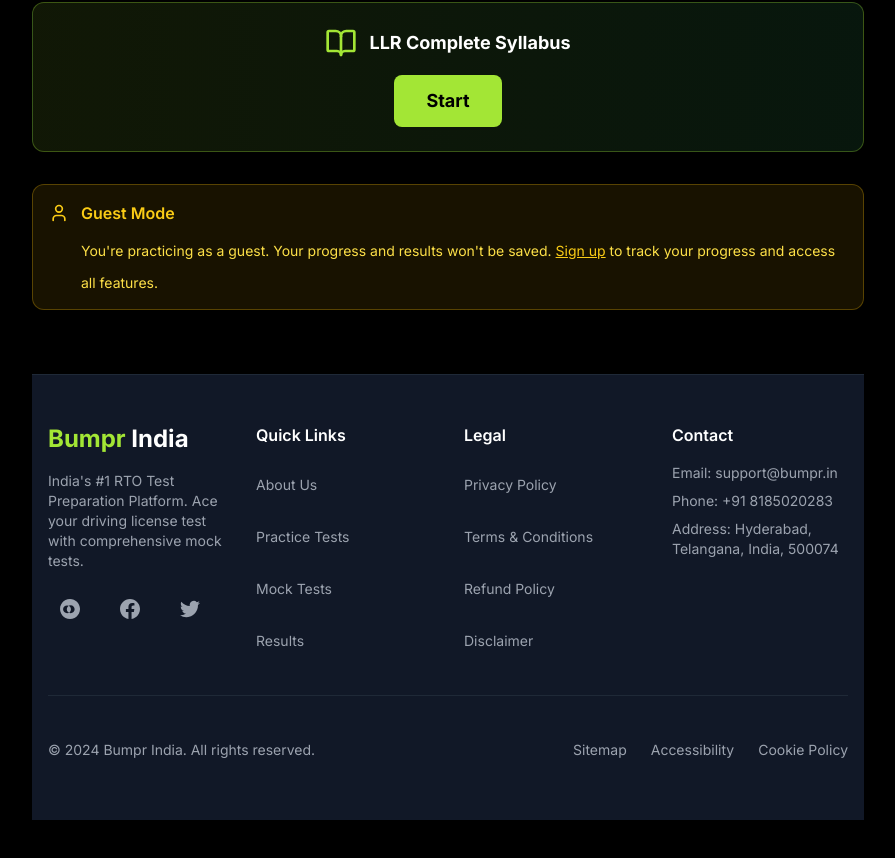
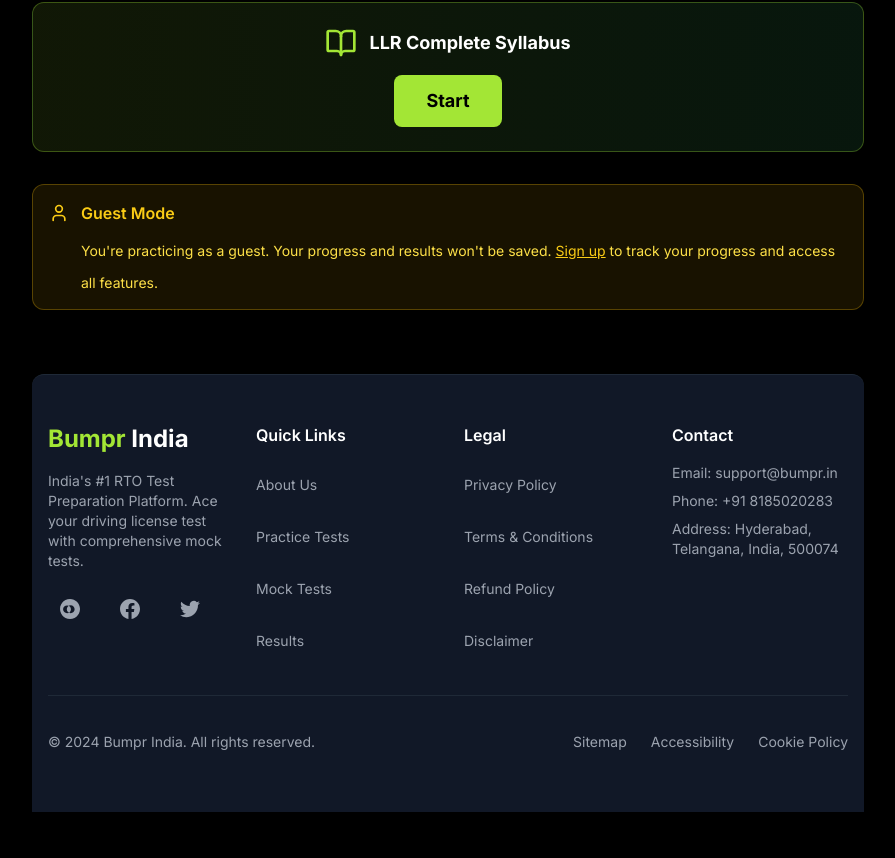
Before and after one commit to gopikiranspam/bumprweb, a React (Vite) app: page /guest-practice in a window 1280 px wide. Shown: the part 909-1767 px from the top of the page, without its empty margins (192-1087 px from the left). Built offline with nearby package versions, Linux system fonts and the light colour scheme; no server answers.

Commit message:
Fix Footer Alignment Issues

```diff
--- a/src/pages/GuestPracticeSelectionPage.tsx
+++ b/src/pages/GuestPracticeSelectionPage.tsx
@@ -188,11 +188,11 @@ export const GuestPracticeSelectionPage: React.FC = () => {
         </div>
 
         {/* Professional Footer */}
-        <footer className="bg-gray-900 border-t border-gray-800 mt-12 sm:mt-16">
+        <footer className="bg-gray-900 border-t border-gray-800 mt-12 sm:mt-16 rounded-t-xl">
           <div className="max-w-6xl mx-auto px-4 py-8 sm:py-12">
             <div className="grid grid-cols-1 sm:grid-cols-2 lg:grid-cols-4 gap-6 sm:gap-8">
               {/* Company Info */}
-              <div className="space-y-3 sm:space-y-4">
+              <div className="space-y-3 sm:space-y-4 text-left">
                 <div className="flex items-center space-x-2">
                   <span className="text-xl sm:text-2xl font-bold">
                     <span className="text-lime-400">Bumpr</span> <span className="text-white">India</span>
@@ -239,7 +239,7 @@ export const GuestPracticeSelectionPage: React.FC = () => {
               </div>
 
               {/* Quick Links */}
-              <div className="space-y-3 sm:space-y-4">
+              <div className="space-y-3 sm:space-y-4 text-left">
                 <h3 className="text-white font-semibold text-sm sm:text-base">Quick Links</h3>
                 <ul className="space-y-1 sm:space-y-2">
                   <li>
@@ -266,7 +266,7 @@ export const GuestPracticeSelectionPage: React.FC = () => {
               </div>
 
               {/* Legal */}
-              <div className="space-y-3 sm:space-y-4">
+              <div className="space-y-3 sm:space-y-4 text-left">
                 <h3 className="text-white font-semibold text-sm sm:text-base">Legal</h3>
                 <ul className="space-y-1 sm:space-y-2">
                   <li>
@@ -293,7 +293,7 @@ export const GuestPracticeSelectionPage: React.FC = () => {
               </div>
 
               {/* Contact Info */}
-              <div className="space-y-3 sm:space-y-4">
+              <div className="space-y-3 sm:space-y-4 text-left">
                 <h3 className="text-white font-semibold text-sm sm:text-base">Contact</h3>
                 <div className="space-y-1 sm:space-y-2 text-xs sm:text-sm text-gray-400">
                   <p>Email: support@bumpr.in</p>
@@ -304,11 +304,11 @@ export const GuestPracticeSelectionPage: React.FC = () => {
             </div>
 
             {/* Bottom Bar */}
-            <div className="border-t border-gray-800 mt-6 sm:mt-8 pt-6 sm:pt-8 flex flex-col sm:flex-row justify-between items-center space-y-4 sm:space-y-0">
-              <p className="text-gray-400 text-xs sm:text-sm">
+            <div className="border-t border-gray-800 mt-8 pt-6 flex flex-col sm:flex-row justify-between items-center space-y-3 sm:space-y-0">
+              <p className="text-gray-400 text-xs sm:text-sm text-center sm:text-left">
                 © 2024 Bumpr India. All rights reserved.
               </p>
-              <div className="flex space-x-4 sm:space-x-6">
+              <div className="flex flex-wrap justify-center sm:justify-end space-x-4 sm:space-x-6">
                 <a href="/sitemap" className="text-gray-400 hover:text-lime-400 transition-colors text-xs sm:text-sm touch-target">
                   Sitemap
                 </a>
```
